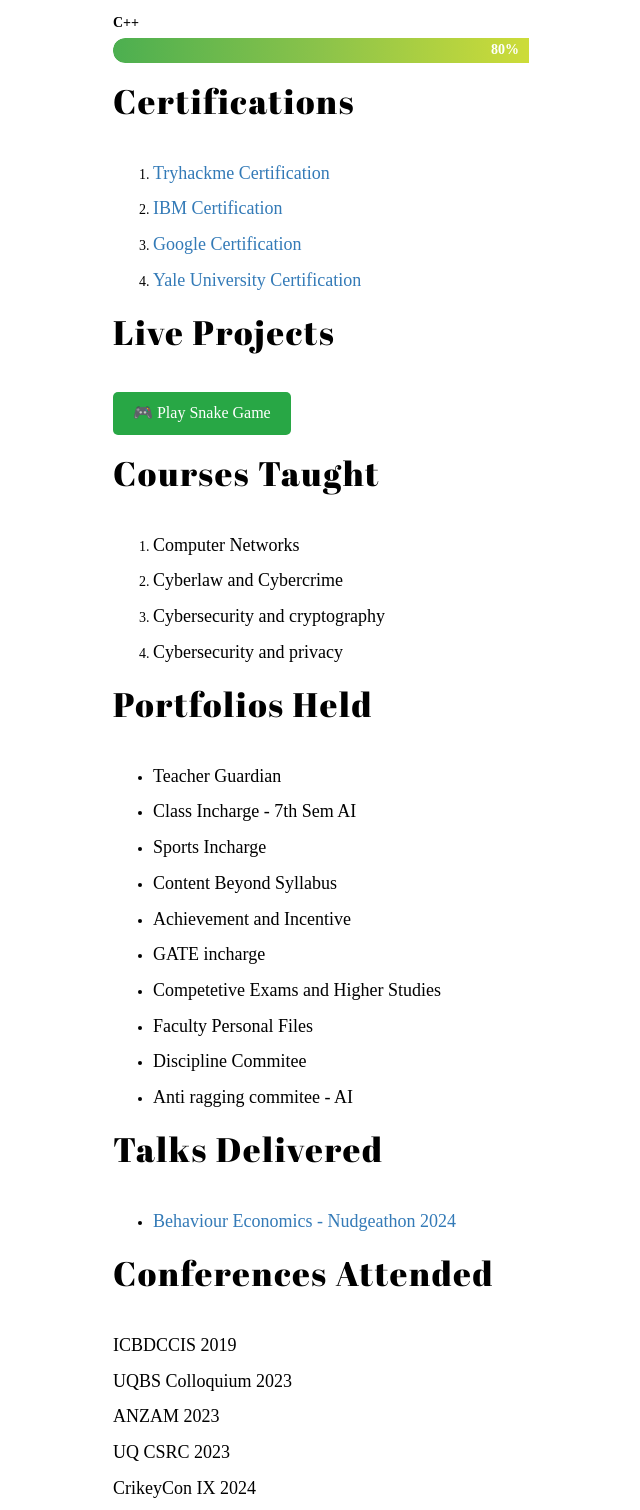
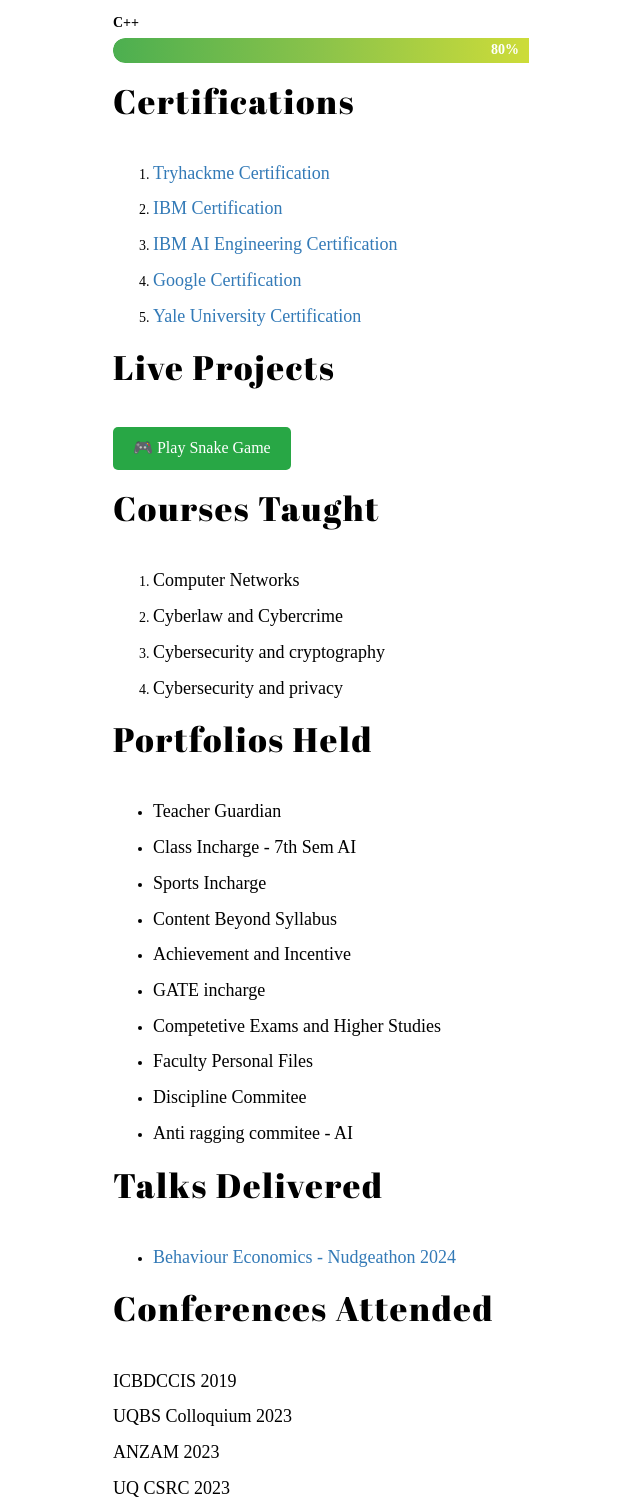
Before and after one commit to vkarthikeyan12/trial-website, a Flask app: page / in a window 1280 px wide. Shown: the part 2542-4052 px from the top of the page, without its empty margins (587-1227 px from the left). Run offline with Flask 3, Linux system fonts and the light colour scheme; some libraries are stand-ins or nearby versions; some web fonts are replaced.

Commit message:
Update index.html

```diff
--- a/templates/index.html
+++ b/templates/index.html
@@ -260,6 +260,7 @@
                     <!-- SERVICE LIST -->
                     <li><p class="scroll-animated-from-right"><a href="https://drive.google.com/drive/folders/11b-aF37IEO9FPwbqKiNMRGp9zRo1rpPa" target="_blank">Tryhackme Certification</a></li></p>
                     <li><p class="scroll-animated-from-right"><a href="https://drive.google.com/drive/folders/1__NsRc7J-JTI0wO60dAI4SIR2rPBYn1G" target="_blank">IBM Certification</a></li></p>
+                    <li><p class="scroll-animated-from-right"><a href="<li><p class="scroll-animated-from-right"><a href="https://drive.google.com/drive/folders/1YiNe1hbRFCuZFKBoM0jg83C7mU0ZfOix?usp=drive_link" target="_blank">IBM AI Engineering Certification</a></li></p>
                     <li><p class="scroll-animated-from-right"><a href="https://drive.google.com/drive/folders/1-SUp25XrKm_y9OREQj2jNdhLwKEIfKH8?usp=drive_link" target="_blank">Google Certification</a></li></p>
                     <li><p class="scroll-animated-from-right"><a href="https://drive.google.com/drive/folders/1YiNe1hbRFCuZFKBoM0jg83C7mU0ZfOix?usp=drive_link" target="_blank">Yale University Certification</a></li></p>
 
```
